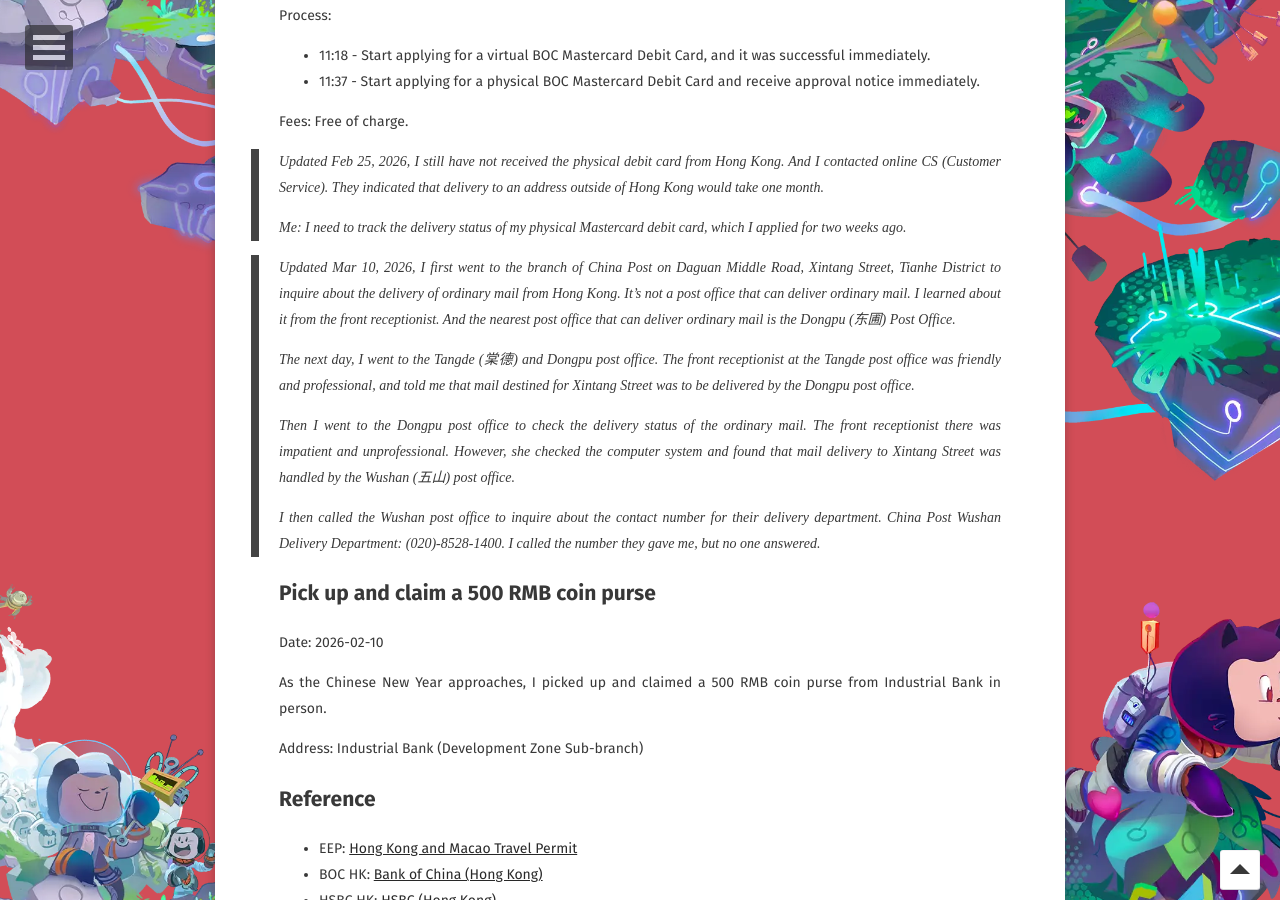
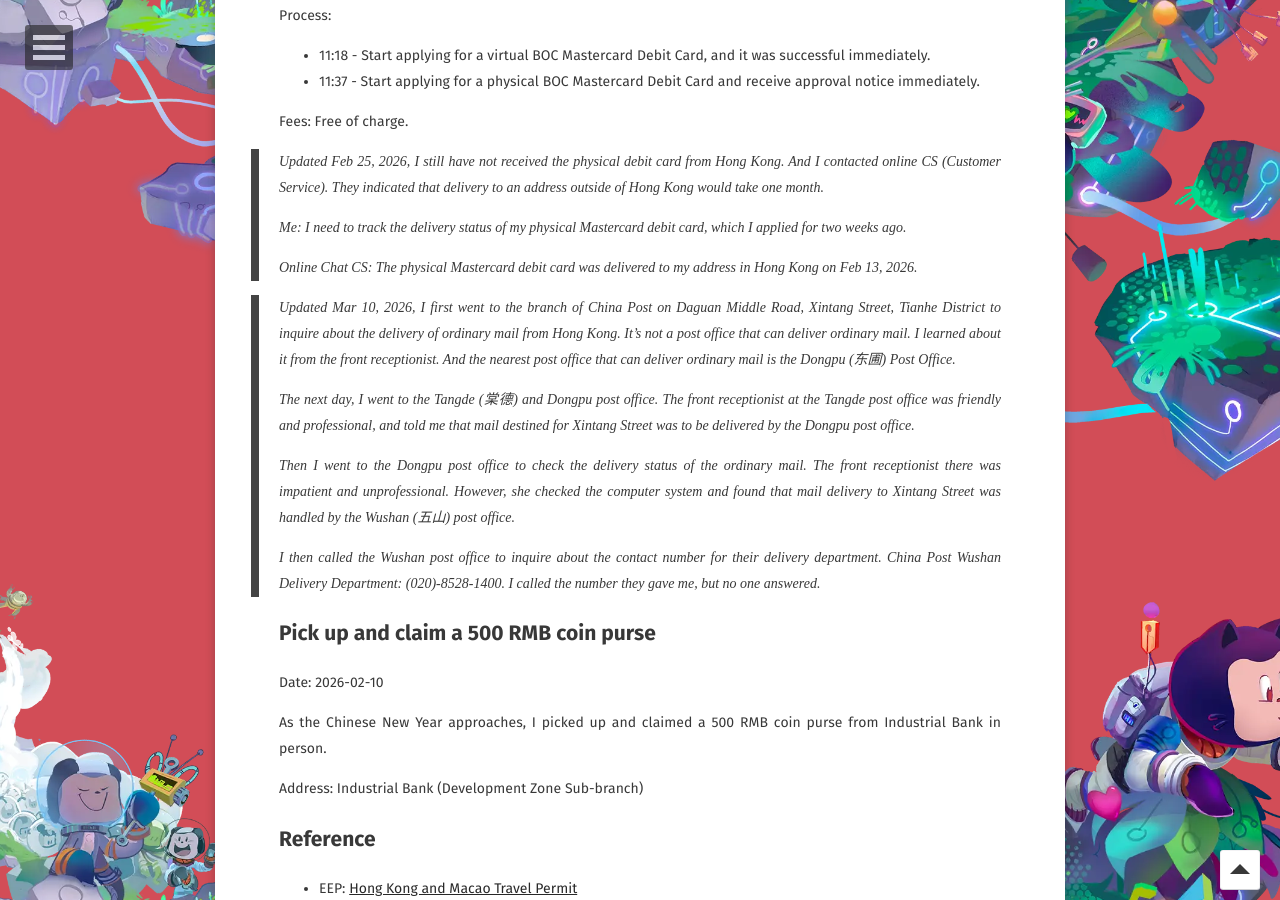
Before and after one commit to WebPavel/WebPavel.github.io, a Jekyll site: the page built from _posts/2026-02-11-How-to-transfer-US-dollars-across-borders.md, in a window 1280 px wide and 900 px high, scrolled down 3108 px. Built offline with Jekyll 4.4.1, drawn with Linux system fonts in a browser that asks for light colours; some web fonts are replaced; comment, search, counter and statistics services are not loaded.

Commit message:
feat: update on the delivery date of the physical Mastercard debit card I applied for last month.

```diff
--- a/_posts/2026-02-11-How-to-transfer-US-dollars-across-borders.md
+++ b/_posts/2026-02-11-How-to-transfer-US-dollars-across-borders.md
@@ -132,6 +132,8 @@
 And I contacted online CS (Customer Service). They indicated that delivery to an address outside of Hong Kong would take one month.
 >
 > Me: I need to track the delivery status of my physical Mastercard debit card, which I applied for two weeks ago.
+>
+> Online Chat CS: The physical Mastercard debit card was delivered to my address in Hong Kong on Feb 13, 2026.
 
 > Updated Mar 10, 2026, I first went to the branch of China Post on Daguan Middle Road, Xintang Street, Tianhe District to inquire about the delivery of ordinary mail from Hong Kong.
 > It’s not a post office that can deliver ordinary mail. I learned about it from the front receptionist. And the nearest post office that can deliver ordinary mail is the Dongpu (东圃) Post Office.
```
